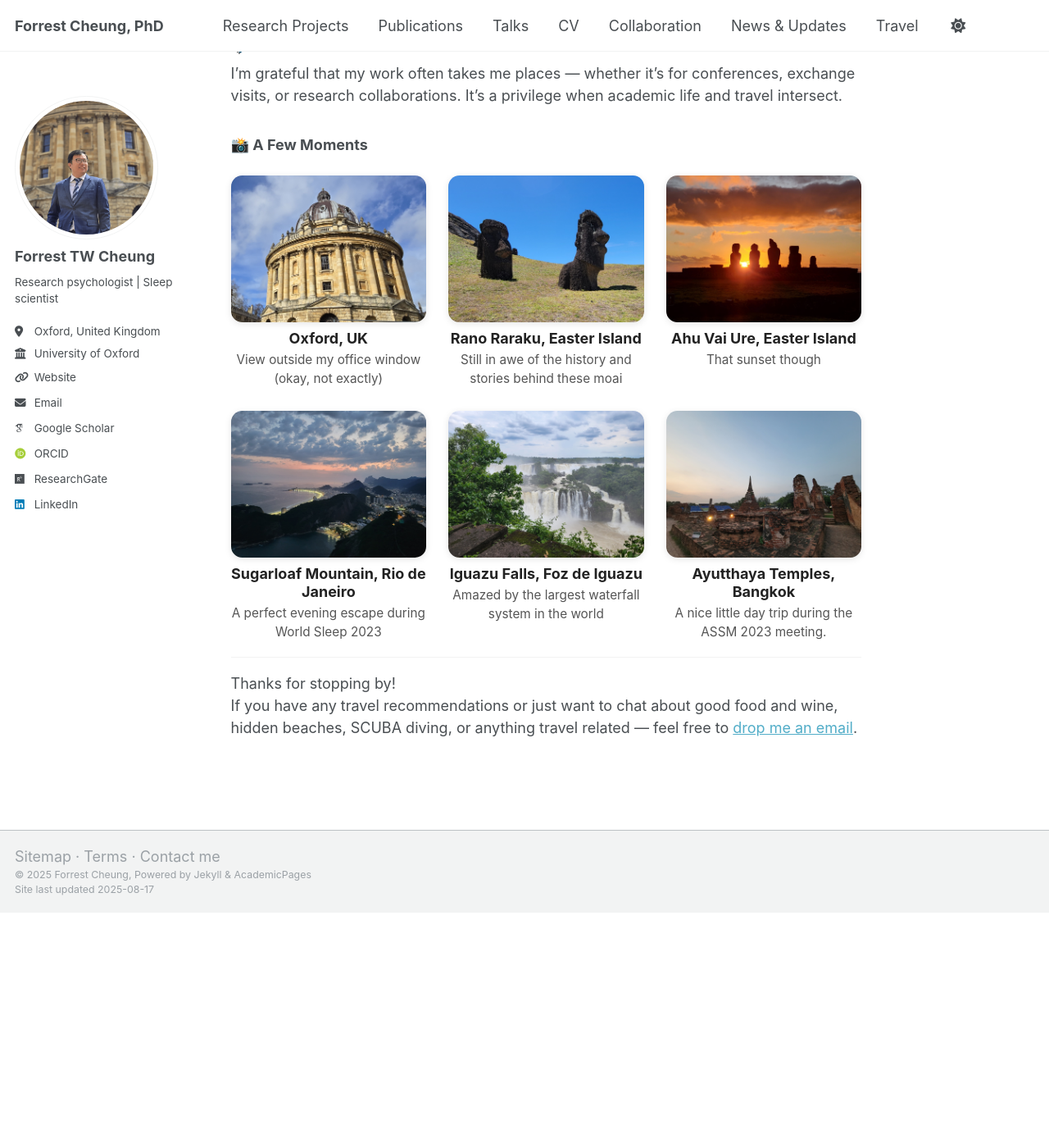
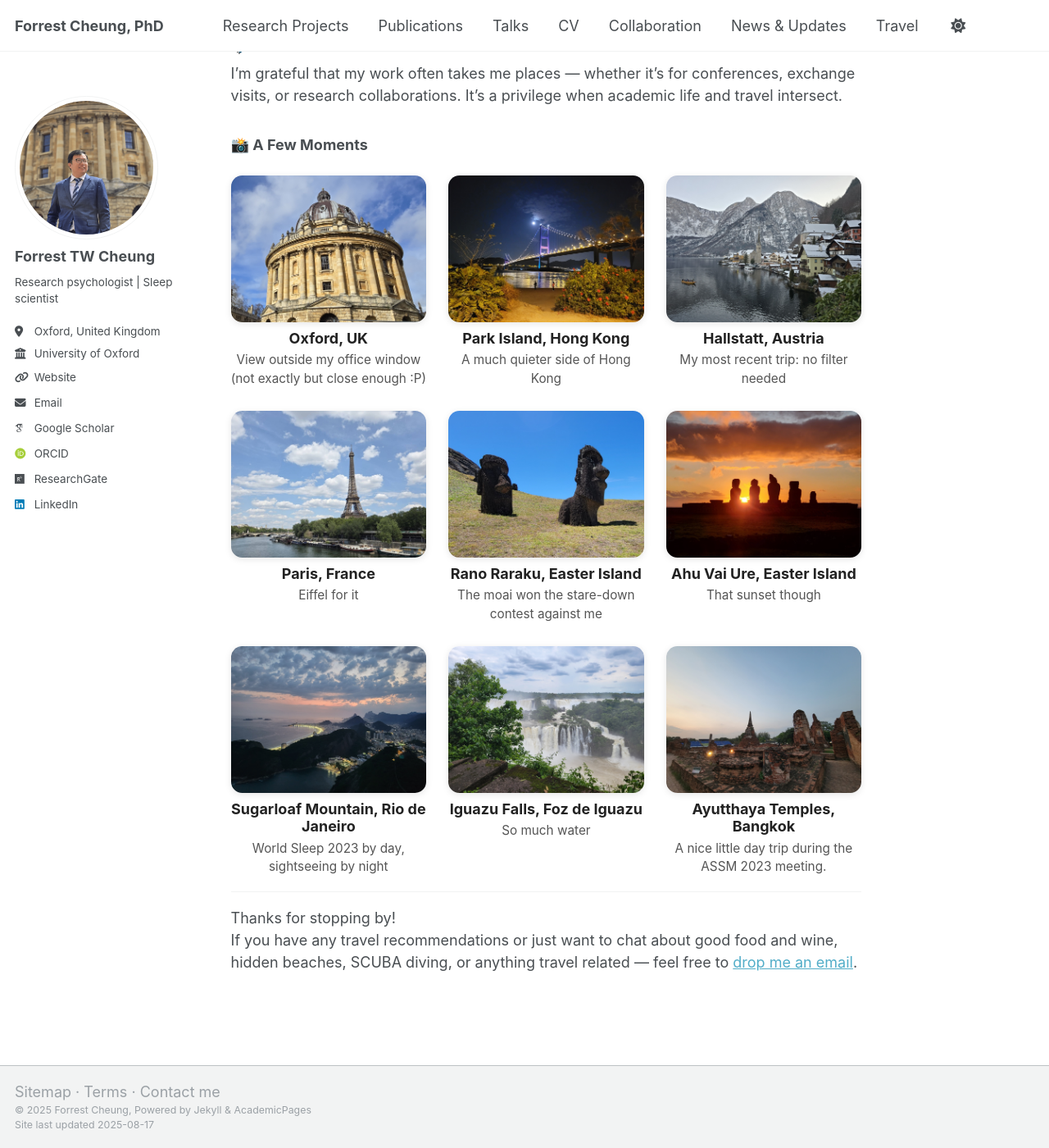
Before and after one commit to forrestcheungtw/forrestcheungtw.github.io, a Jekyll site: the page built from _pages/travel.md, in a window 1280 px wide and 1400 px high, scrolled down 615 px. Shown: the whole window at 82% size. Built offline with Jekyll 4.4.1, drawn with Linux system fonts in a browser that asks for light colours; some web fonts are replaced; before the commit the page ends 1728 px from its top, so only the background shows below that.

Commit message:
Updated 4 files via CloudCannon.

```diff
--- a/_data/travel_gallery.yml
+++ b/_data/travel_gallery.yml
@@ -1,18 +1,27 @@
 - file: travel_oxford.jpg
   title: "Oxford, UK"
-  caption: "View outside my office window (okay, not exactly)"
+  caption: "View outside my office window (not exactly but close enough :P)"
+- file: travel_parkisland.jpg
+  title: "Park Island, Hong Kong"
+  caption: "A much quieter side of Hong Kong"
+- file: travel_hallstatt.jpg
+  title: "Hallstatt, Austria"
+  caption: "My most recent trip: no filter needed"
+- file: travel_paris.jpg
+  title: "Paris, France"
+  caption: "Eiffel for it"
 - file: travel_easterisland1.jpg
   title: "Rano Raraku, Easter Island"
-  caption: "Still in awe of the history and stories behind these moai"
+  caption: "The moai won the stare-down contest against me"
 - file: travel_easterisland2.jpg
   title: "Ahu Vai Ure, Easter Island"
   caption: "That sunset though"
 - file: travel_brazil1.jpg
   title: "Sugarloaf Mountain, Rio de Janeiro"
-  caption: "A perfect evening escape during World Sleep 2023"
+  caption: "World Sleep 2023 by day, sightseeing by night"
 - file: travel_brazil2.jpg
   title: "Iguazu Falls, Foz de Iguazu"
-  caption: "Amazed by the largest waterfall system in the world"
+  caption: "So much water"
 - file: travel_bangkok1.jpg
   title: "Ayutthaya Temples, Bangkok"
   caption: "A nice little day trip during the ASSM 2023 meeting."
```
Also changed, not shown: images/travel/travel_hallstatt.jpg (added), images/travel/travel_paris.jpg (added), images/travel/travel_parkisland.jpg (added).
